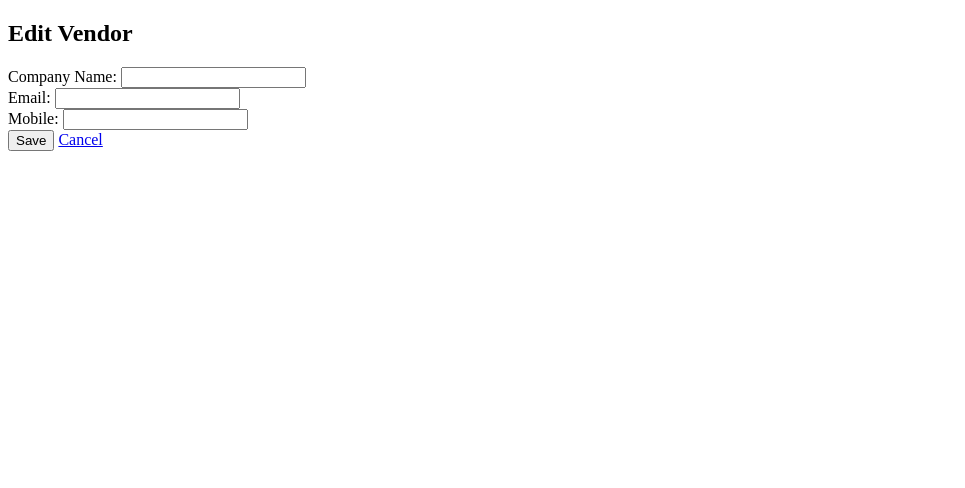
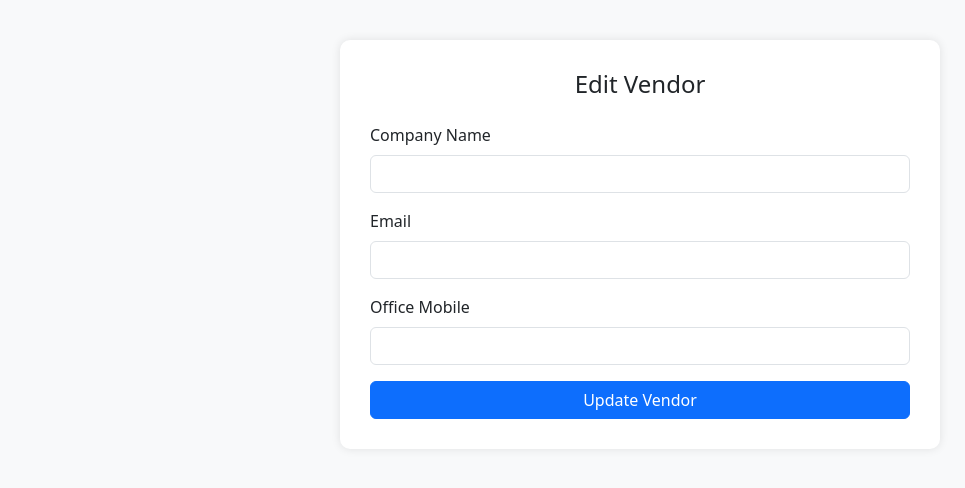
Before and after one commit to Madhan12-tech/Vanes_erp, a Flask app: template templates/edit_vendor.html in a window 1280 px wide. Shown: the top 488 px of the page, without its empty margins (0-965 px from the left). Run offline with Flask 3, Linux system fonts and the light colour scheme; the template is opened without the code that fills it, so the values that code supplies are empty.

Commit message:
Update edit_vendor.html

```diff
--- a/templates/edit_vendor.html
+++ b/templates/edit_vendor.html
@@ -1,22 +1,54 @@
 <!DOCTYPE html>
-<html>
+<html lang="en">
 <head>
-    <title>Edit Vendor</title>
+  <meta charset="UTF-8">
+  <meta name="viewport" content="width=device-width, initial-scale=1.0">
+  <title>Edit Vendor</title>
+  <link href="https://cdn.jsdelivr.net/npm/bootstrap@5.3.0/dist/css/bootstrap.min.css" rel="stylesheet">
+  <style>
+    body {
+      background-color: #f8f9fa;
+      padding: 40px;
+    }
+    .box {
+      max-width: 600px;
+      margin: auto;
+      background: white;
+      padding: 30px;
+      border-radius: 10px;
+      box-shadow: 0 0 10px rgba(0, 0, 0, 0.1);
+    }
+  </style>
 </head>
 <body>
-<h2>Edit Vendor</h2>
-<form method="POST">
-    <label>Company Name:</label>
-    <input type="text" name="company_name" value="{{ vendor[2] }}"><br>
+  <div class="box">
+    <h4 class="mb-4 text-center">Edit Vendor</h4>
 
-    <label>Email:</label>
-    <input type="email" name="email" value="{{ vendor[6] }}"><br>
+    {% with messages = get_flashed_messages(with_categories=true) %}
+      {% if messages %}
+        {% for category, message in messages %}
+          <div class="alert alert-{{ category }}">{{ message }}</div>
+        {% endfor %}
+      {% endif %}
+    {% endwith %}
 
-    <label>Mobile:</label>
-    <input type="text" name="office_mobile" value="{{ vendor[4] }}"><br>
-
-    <button type="submit">Save</button>
-    <a href="/vendors">Cancel</a>
-</form>
+    <form method="POST">
+      <div class="mb-3">
+        <label class="form-label">Company Name</label>
+        <input type="text" name="company_name" value="{{ vendor[2] }}" class="form-control" required>
+      </div>
+      <div class="mb-3">
+        <label class="form-label">Email</label>
+        <input type="email" name="email" value="{{ vendor[6] }}" class="form-control" required>
+      </div>
+      <div class="mb-3">
+        <label class="form-label">Office Mobile</label>
+        <input type="text" name="office_mobile" value="{{ vendor[4] }}" class="form-control" required>
+      </div>
+      <div class="d-grid">
+        <button type="submit" class="btn btn-primary">Update Vendor</button>
+      </div>
+    </form>
+  </div>
 </body>
 </html>
```
